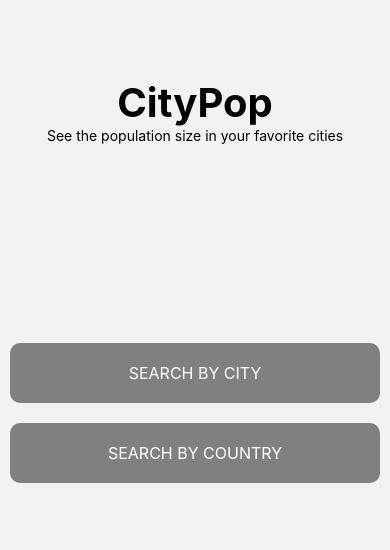
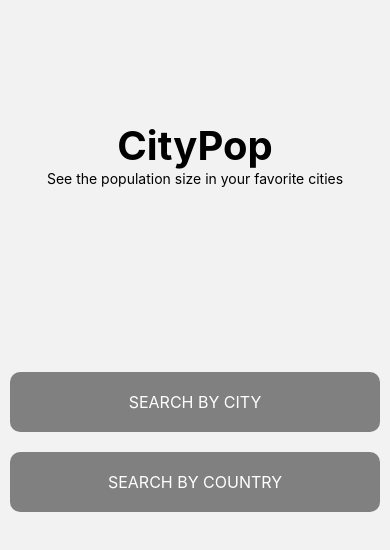
Before and after one commit to gardelladam/CityPop, a React Native app: screen /Home in a window 390 px wide. Shown: the top 550 px of the page. Built offline with nearby package versions, Linux system fonts and the light colour scheme.

Commit message:
More styling for consistent alignment

```diff
--- a/App.js
+++ b/App.js
@@ -1,6 +1,6 @@
-import { StatusBar } from "expo-status-bar";
-import { StyleSheet, Text, View } from "react-native";
+import { StyleSheet, Text, View, StatusBar } from "react-native";
 import Navigator from "./routes/Navigator.js";
+import globalStyles from "./components/globalStyles";
 
 export default function App() {
   return <Navigator />;
--- a/components/HomeScreen/HomeScreen.js
+++ b/components/HomeScreen/HomeScreen.js
@@ -6,7 +6,8 @@ import globalStyles from "../globalStyles";
 
 const HomeScreen = ({ navigation }) => {
   return (
-    <View style={globalStyles.appContainer}>
+    <SafeAreaView style={globalStyles.appContainer}>
+      <View style={globalStyles.topBar}></View>
       <View style={globalStyles.titleContainer}>
         <Text style={globalStyles.title}>CityPop</Text>
         <Text style={globalStyles.subtitle}>
@@ -14,7 +15,7 @@ const HomeScreen = ({ navigation }) => {
         </Text>
       </View>
 
-      <View style={styles.buttons}>
+      <View style={globalStyles.content}>
         <CustomButton
           title="SEARCH BY CITY"
           onPress={() => navigation.navigate("Search", { type: 1 })}
@@ -24,7 +25,7 @@ const HomeScreen = ({ navigation }) => {
           onPress={() => navigation.navigate("Search", { type: 2 })}
         />
       </View>
-    </View>
+    </SafeAreaView>
   );
 };
 
--- a/components/SearchScreen/SearchScreen.js
+++ b/components/SearchScreen/SearchScreen.js
@@ -1,5 +1,6 @@
 import { StyleSheet, Text, View, SafeAreaView, Button } from "react-native";
 import React from "react";
+import CustomButton from "../CustomButton/CustomButton.js";
 import styles from "./styles";
 import globalStyles from "../globalStyles";
 
@@ -10,12 +11,17 @@ const SearchScreen = ({ route, navigation }) => {
   }
 
   return (
-    <View style={globalStyles.appContainer}>
+    <SafeAreaView style={globalStyles.appContainer}>
+      <View style={globalStyles.topBar}>
+        <CustomButton title="Back" onPress={() => navigation.goBack()} />
+      </View>
       <View style={globalStyles.titleContainer}>
-        <Button title="Back" onPress={() => navigation.goBack()} />
         <Text style={globalStyles.title}>{type}</Text>
       </View>
-    </View>
+      <View style={globalStyles.content}>
+        <Text style={globalStyles.title}>{type}</Text>
+      </View>
+    </SafeAreaView>
   );
 };
 
--- a/components/SearchScreen/styles.js
+++ b/components/SearchScreen/styles.js
@@ -1,5 +1,6 @@
 import { StyleSheet } from "react-native";
 
-const styles = StyleSheet.create({});
-
+const styles = StyleSheet.create({
+  backButton: {},
+});
 export default styles;
--- a/components/globalStyles.js
+++ b/components/globalStyles.js
@@ -1,14 +1,17 @@
-import { StyleSheet } from "react-native";
+import { StyleSheet, StatusBar } from "react-native";
 
 const globalStyles = StyleSheet.create({
   appContainer: {
     width: "100%",
     height: "100%",
   },
+  topBar: {
+    marginTop: StatusBar.currentHeight + 10,
+    flex: 1,
+  },
   titleContainer: {
-    marginTop: "20%",
     alignItems: "center",
-    flex: 1,
+    flex: 2,
   },
   title: {
     fontSize: 40,
@@ -17,6 +20,9 @@ const globalStyles = StyleSheet.create({
   subtitle: {
     fontSize: 14,
   },
+  content: {
+    flex: 4,
+  },
 });
 
 export default globalStyles;
```
